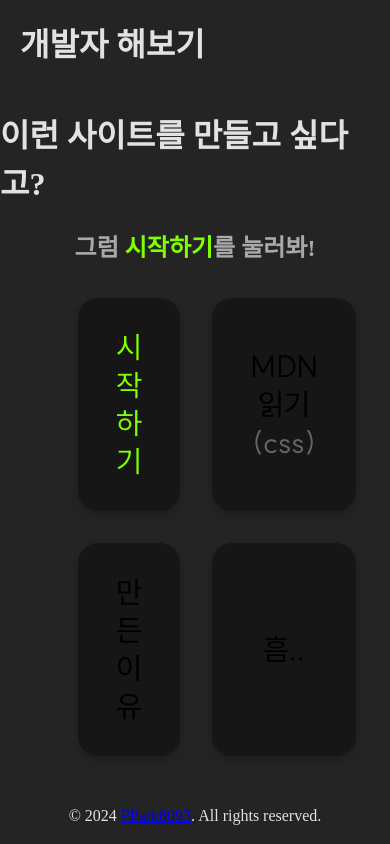
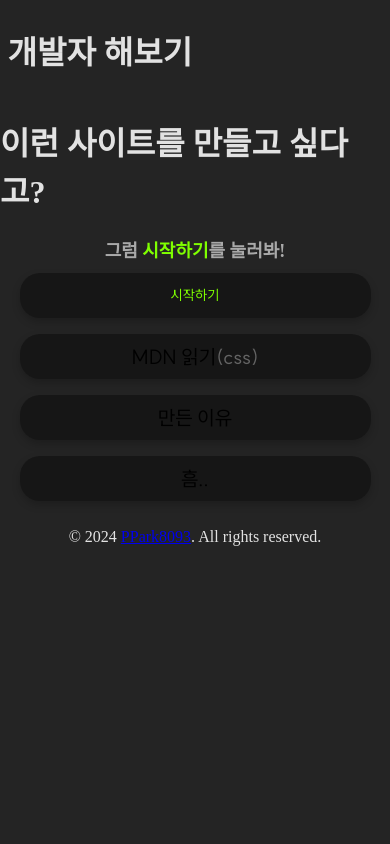
Before and after one commit to PPark8093/GotoCode, a React (Vite) app: page / in a window 390 px wide. Built offline with nearby package versions, Linux system fonts and the light colour scheme; a web font is replaced by a local one.

Commit message:
beta release 6

```diff
--- a/src/App.css
+++ b/src/App.css
@@ -62,3 +62,50 @@
 .back_button:active {
     transform: scale(0.95);
 }
+
+/* 반응형 디자인 추가 */
+@media (max-width: 768px) {
+    .button {
+        font-size: 24px;
+        padding: 0.5em 1em;
+    }
+
+    .title_container {
+        padding-left: 20px;
+        gap: 15px;
+    }
+
+    .house {
+        height: auto;
+        padding: 1em 0;
+    }
+
+    .back_button {
+        width: 50px;
+        height: 50px;
+        font-size: medium;
+    }
+}
+
+@media (max-width: 480px) {
+    .button {
+        font-size: 20px;
+        padding: 0.4em 0.8em;
+    }
+
+    .title_container {
+        padding-left: 15px;
+        gap: 10px;
+    }
+
+    .house {
+        height: auto;
+        padding: 0.5em 0;
+    }
+
+    .back_button {
+        width: 40px;
+        height: 40px;
+        font-size: small;
+    }
+}
--- a/src/styles/HomePage.css
+++ b/src/styles/HomePage.css
@@ -64,3 +64,47 @@ h2 {
 .additional_description_span {
     color: rgba(100 , 100, 100, 1);
 }
+
+/* 모바일 화면에 대한 스타일 */
+@media (max-width: 768px) {
+    .contenta_container {
+        width: 90%;
+        grid-template-columns: 1fr;
+        grid-template-rows: repeat(4, 1fr);
+        gap: 1.5em;
+        padding: 1em;
+    }
+
+    .about_inner_container {
+        font-size: 18px;
+        width: 100%;
+    }
+
+    .start_button {
+        font-size: 16px;
+    }
+
+    h2 {
+        font-size: 20px;
+    }
+}
+
+@media (max-width: 480px) {
+    .contenta_container {
+        gap: 1em;
+        padding: 0.5em;
+    }
+
+    .about_inner_container {
+        font-size: 16px;
+    }
+
+    .start_button {
+        font-size: 14px;
+        padding: 0.5em;
+    }
+
+    h2 {
+        font-size: 18px;
+    }
+}
```
